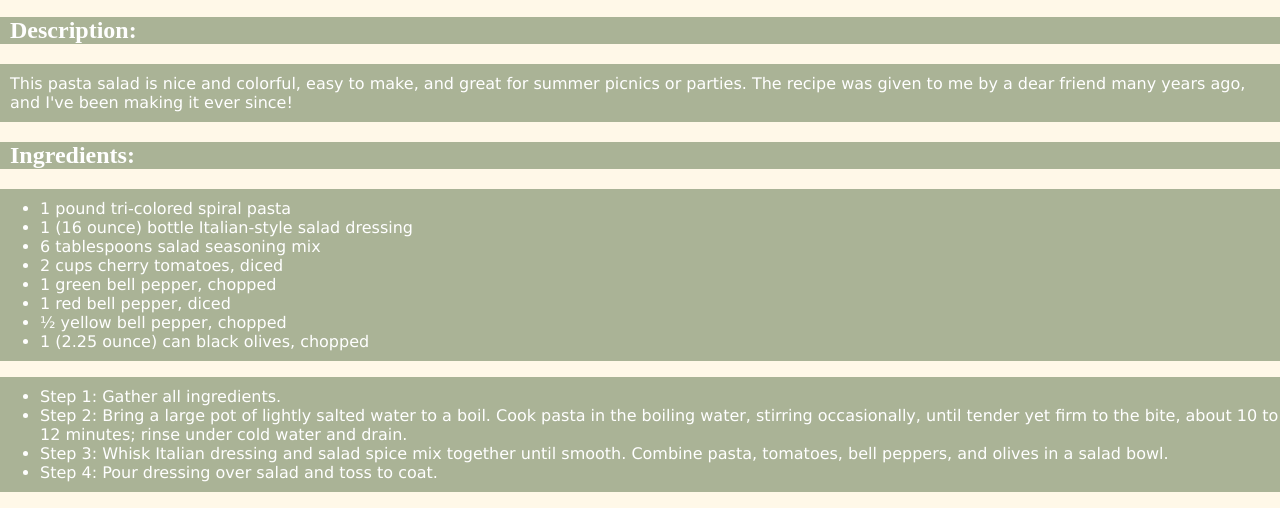
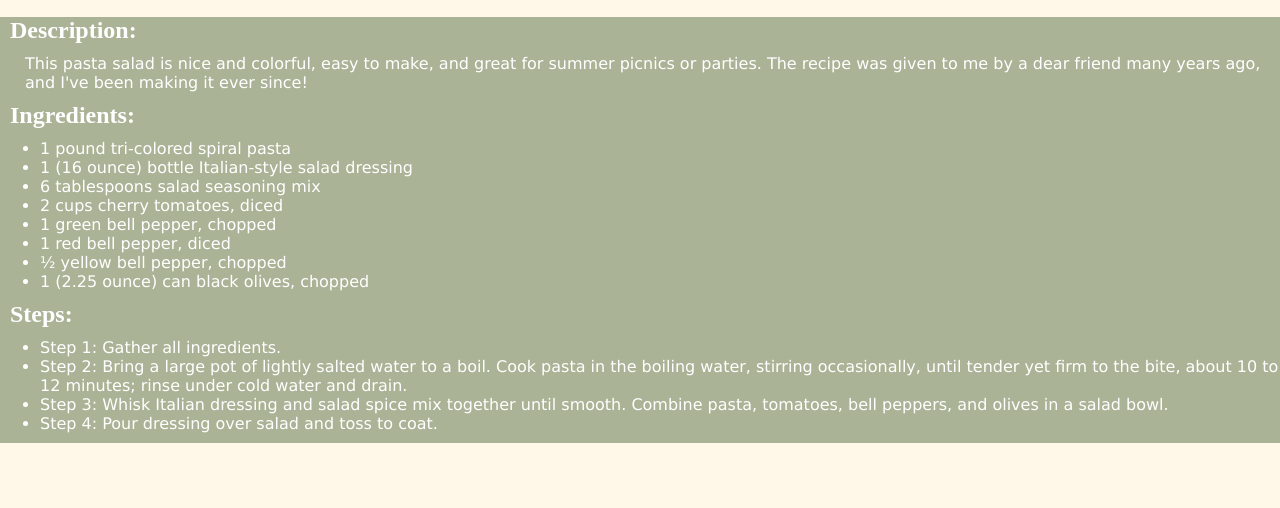
Before and after one commit to archie-bit/odin-recipes, a plain HTML site: page recipes/pasta_salad/pasta_salad.html in a window 1280 px wide. Shown: the part 401-909 px from the top of the page. After the commit the page ends 844 px from the top, so only its background shows below. Drawn offline with Linux system fonts and the light colour scheme.

Commit message:
adjust margin and padding and fix missing 'steps'
there were probably better ways to do this but I'm happy with what I did

```diff
--- a/recipes/pasta_salad/pasta_salad.html
+++ b/recipes/pasta_salad/pasta_salad.html
@@ -25,6 +25,7 @@
         <li>1 (2.25 ounce) can black olives, chopped</li>
     </ul>
 
+    <h2 class="heading2">Steps:</h3>
     <ul class="text_items">
         <li>Step 1: Gather all ingredients.</li>
         <li>Step 2: Bring a large pot of lightly salted water to a boil. Cook pasta in the boiling water, stirring occasionally, until tender yet firm to the bite, about 10 to 12 minutes; rinse under cold water and drain.</li>
--- a/universal.css
+++ b/universal.css
@@ -1,9 +1,7 @@
 body {
     background-color: #FFF8E8;
     padding-top: 0%;
-    margin-top: 0%;
-    margin-right: 0%;
-    margin-left: 0%;
+    margin:0%;
 }
 
 
@@ -21,9 +19,12 @@ body {
     display: block;
     margin-right: auto;
     margin-left: auto;
+    margin-bottom: 20px;
 }
+
 .text{
-    padding-left: 10px;
+    padding-left: 25px;
+
 }
 .text,
 .text_items {
@@ -32,10 +33,14 @@ body {
     font-family:'Lucida Sans', 'Lucida Sans Regular', 'Lucida Grande', 'Lucida Sans Unicode', Geneva, Verdana, sans-serif;
     padding-top: 10px;
     padding-bottom: 10px;
+    margin-bottom: 0%;
+    margin-top: 0%;
 }
 
 .heading2 {
     background-color: #AAB396;
     padding-left: 10px;
     color: white;
+    margin-bottom: 0%;
+    margin-top: 0%;
 }
```
Also changed, not shown: recipes/hotdog_rollups/hotdog_rollups.html (+1 -0 lines).
